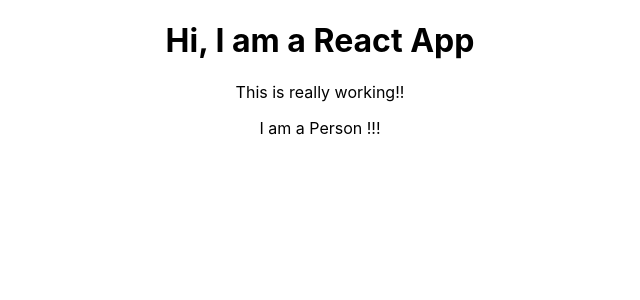
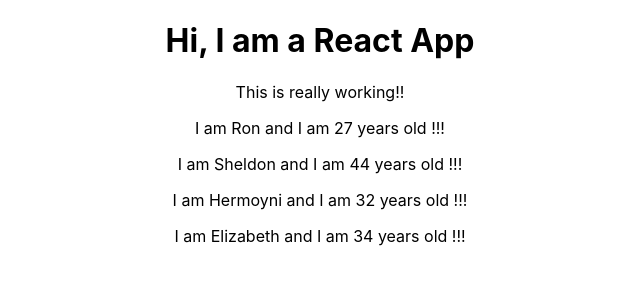
Before and after one commit to mohibullahkamal/myProject, a React (Create React App) app in the folder react-app/: page / in a window 1280 px wide. Shown: the top 300 px of the page, without its empty margins (320-960 px from the left). Built offline with nearby package versions, Linux system fonts and the light colour scheme.

Commit message:
add props to App.js

```diff
--- a/react-app/src/App.js
+++ b/react-app/src/App.js
@@ -8,7 +8,10 @@
       <div className="App">
         <h1>Hi, I am a React App</h1>
         <p>This is really working!!</p>
-        <Person />   {/*this is from Person.js*/}
+        <Person name = "Ron" age = "27" />   {/*this is from Person.js*/}
+        <Person name = "Sheldon" age = "44" />
+        <Person name = "Hermoyni" age = "32">My Hobby is coding</Person>
+        <Person name = "Elizabeth" age = "34" />
       </div>
     );
     // return React.createElement('div', {className: 'App'}, React.createElement('h1', null, 'Does this work now??'));   //This is the JS version of the above JSX
--- a/react-app/src/Person/Person.js
+++ b/react-app/src/Person/Person.js
@@ -1,8 +1,8 @@
 import React from 'react';
 
 
-const person = () => {
-    return <p>I am a Person !!!</p>
+const person = (props) => {
+    return <p>I am {props.name} and I am {props.age/*Math.floor(Math.random()*30)*/} years old !!!</p> //allows us to enter dynamic content...
 }
 
 export default person;
```
